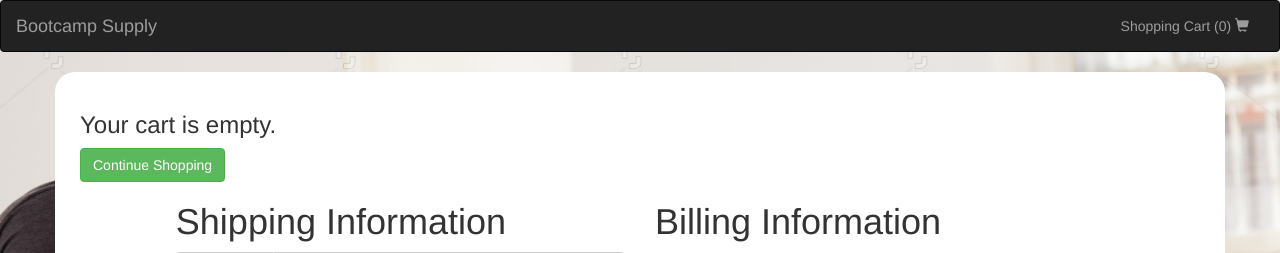
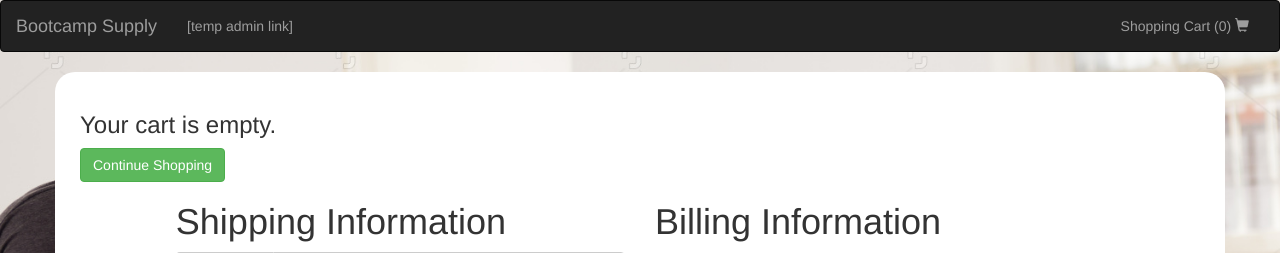
Before and after one commit to mingjianjzhang/lpproject, a CodeIgniter app: page /database/index.php/userorders/index in a window 1280 px wide. Shown: the top 253 px of the page. Run offline with CodeIgniter, Linux system fonts and the light colour scheme; some libraries are stand-ins or nearby versions.

Commit message:
made temp link

```diff
--- a/application/views/partials/head.php
+++ b/application/views/partials/head.php
@@ -7,13 +7,11 @@ defined('BASEPATH') OR exit('No direct script access allowed');
 	<meta charset="UTF-8"/>
 	<title>BootCamp Supply</title>
 	<meta name="viewport" content="width=device-width, initial-scale=1">
-	<title></title>
 	<!-- Jquery Theme -->
 	<link rel="stylesheet" href="https://ajax.googleapis.com/ajax/libs/jqueryui/1.11.4/themes/hot-sneaks/jquery-ui.css">
 	<!-- Bootstrap CSS -->
 	<link rel="stylesheet" href="https://maxcdn.bootstrapcdn.com/bootstrap/3.3.7/css/bootstrap.min.css">
 	<link href="//cdnjs.cloudflare.com/ajax/libs/select2/4.0.0/css/select2.css" rel="stylesheet"/>
-
 
 	<!-- Personal CSS -->
 	<link rel="stylesheet" href="/assets/css/style.css">
--- a/application/views/partials/userHeader.php
+++ b/application/views/partials/userHeader.php
@@ -15,6 +15,7 @@
 			<!-- Collect the nav links, forms, and other content for toggling -->
 			<div class="collapse navbar-collapse" id="bs-example-navbar-collapse-1">
 				<ul class="nav navbar-nav">
+					<li><a href="/AdminOrders">[temp admin link]</a></li>
 				</ul>
 				<ul class="nav navbar-nav navbar-right">
 					<li><a href="/goToCart">Shopping Cart (<?= count($this->session->cart) ?>) <span class="glyphicon glyphicon-shopping-cart"></span></a></li>
```
